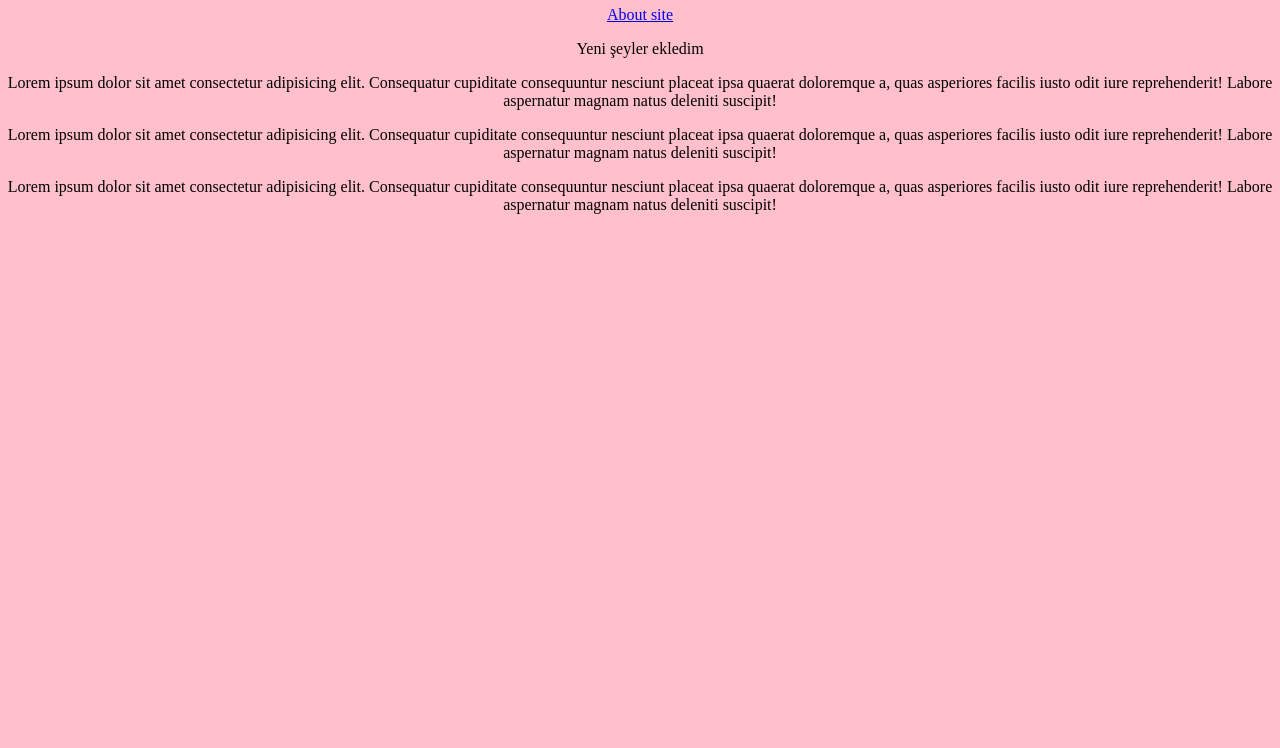
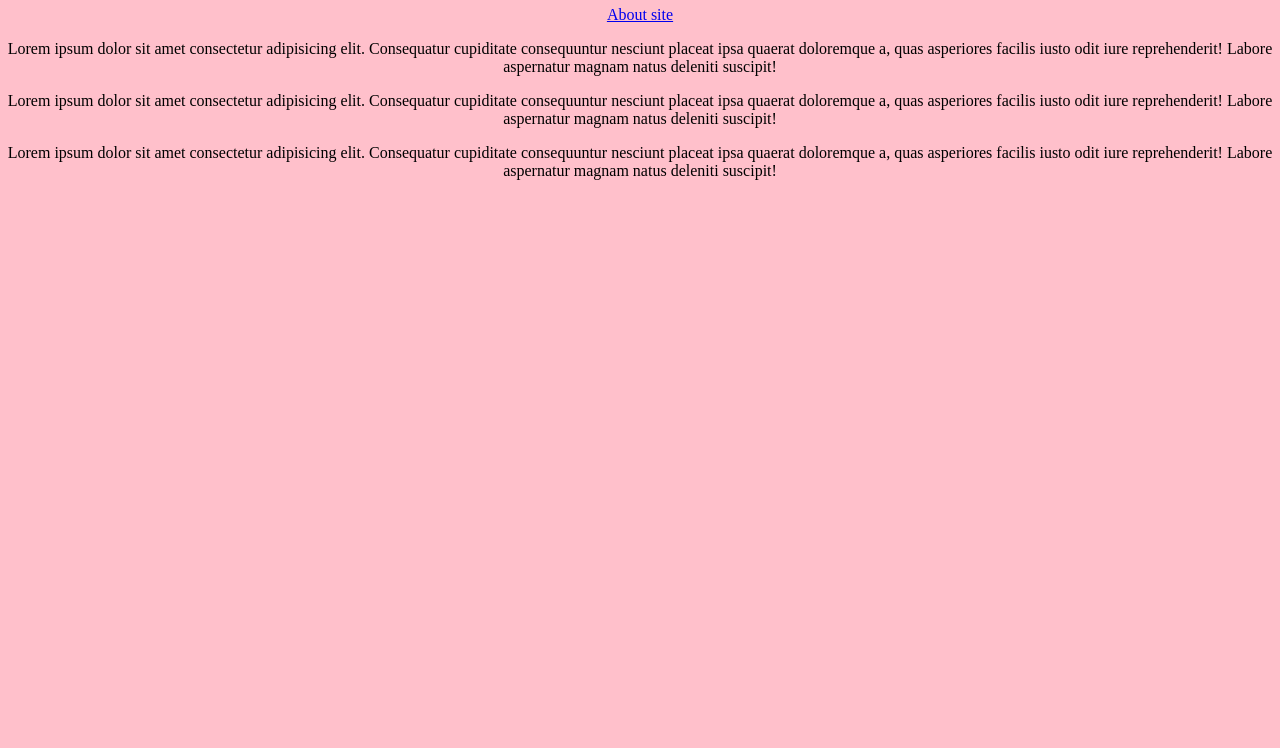
Before and after one commit to ozgur-ornek/intro, a plain HTML site: page index.html in a window 1280 px wide. Shown: the part 52-800 px from the top of the page. Drawn offline with Linux system fonts and the light colour scheme.

Commit message:
index.html de eklenen satırı kaldırdım.

```diff
--- a/index.html
+++ b/index.html
@@ -9,7 +9,6 @@
 <body>
     <h1>Introduction to Machine Learning Technology</h1>
     <a href="about.html">About site</a>
-    <p>Yeni şeyler ekledim</p>
     <p>Lorem ipsum dolor sit amet consectetur adipisicing elit. Consequatur cupiditate consequuntur nesciunt placeat ipsa quaerat doloremque a, quas asperiores facilis iusto odit iure reprehenderit! Labore aspernatur magnam natus deleniti suscipit!</p>
     <p>Lorem ipsum dolor sit amet consectetur adipisicing elit. Consequatur cupiditate consequuntur nesciunt placeat ipsa quaerat doloremque a, quas asperiores facilis iusto odit iure reprehenderit! Labore aspernatur magnam natus deleniti suscipit!</p>
     <p>Lorem ipsum dolor sit amet consectetur adipisicing elit. Consequatur cupiditate consequuntur nesciunt placeat ipsa quaerat doloremque a, quas asperiores facilis iusto odit iure reprehenderit! Labore aspernatur magnam natus deleniti suscipit!</p>
```
